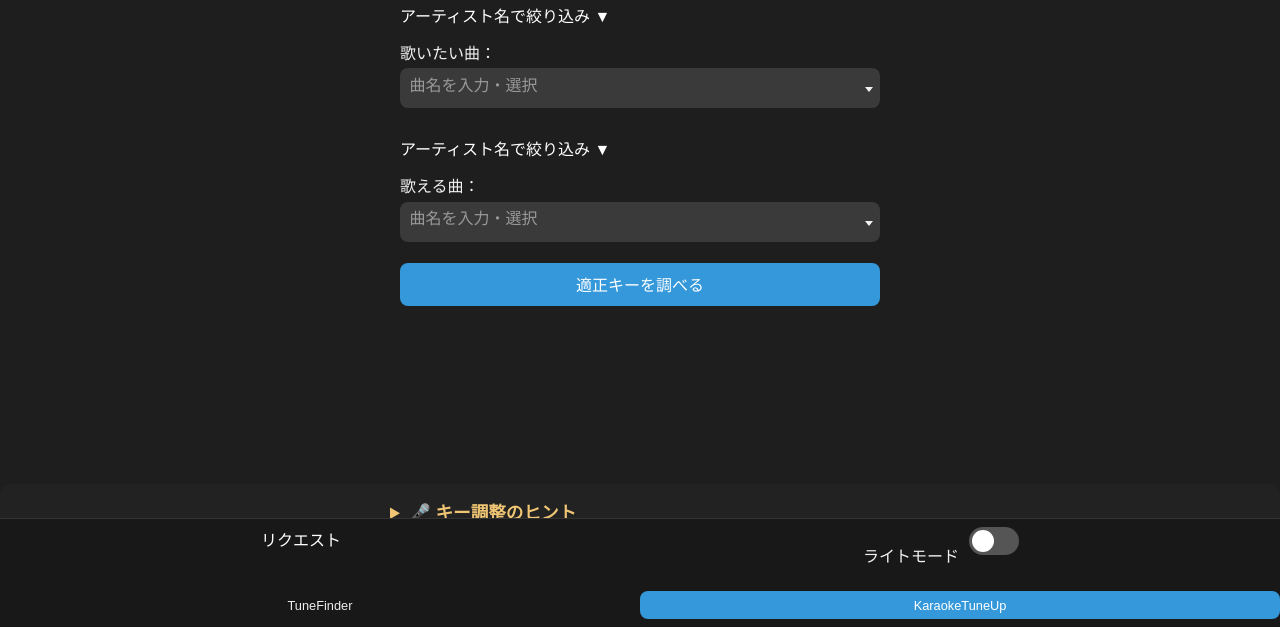
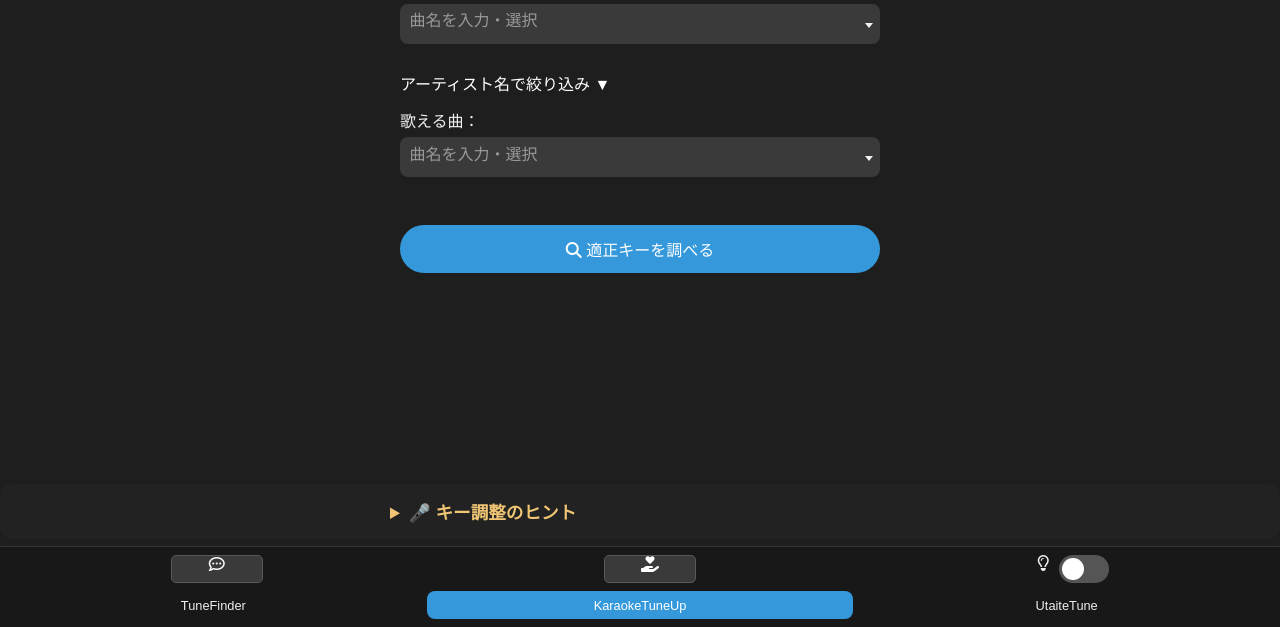
Before and after one commit to zerofeido/karaoke, a website with bundled scripts: page key-adjust.html in a window 1280 px wide. Shown: the part 173-800 px from the top of the page. Built offline with nearby package versions, Linux system fonts and the light colour scheme.

Commit message:
Update key-adjust.html

```diff
--- a/key-adjust.html
+++ b/key-adjust.html
@@ -5,6 +5,11 @@
     <meta name="viewport" content="width=device-width, initial-scale=1.0" />
     <title>音域調整シミュレーション</title>
     <link rel="stylesheet" href="css/style.css" />
+    <!-- Font Awesome -->
+    <link
+      rel="stylesheet"
+      href="https://cdnjs.cloudflare.com/ajax/libs/font-awesome/6.5.1/css/all.min.css"
+    />
     <!-- jQuery CDN -->
     <script src="https://code.jquery.com/jquery-3.7.1.min.js"></script>
     <!-- jQuery UI（CSS + JS）-->
@@ -22,9 +27,11 @@
     <script src="https://cdn.jsdelivr.net/npm/select2@4.1.0-rc.0/dist/js/select2.min.js"></script>
   </head>
   <body>
+    <div class="pageTitleContainer">
+      <h1 class="pageTitle">KaraokeTuneUp</h1>
+    </div>
+
     <div class="keyAdjustContainer container">
-      <h1>KaraokeTuneUp</h1>
-
       <section>
         <!-- 歌いたい曲 -->
         <section id="targetSection">
@@ -39,12 +46,7 @@
 
           <div class="form-group">
             <label for="targetSong">歌いたい曲：</label>
-            <select
-              type="text"
-              id="targetSong"
-              name="targetSong"
-              placeholder="曲名を入力してください"
-            ></select>
+            <select type="text" id="targetSong" name="targetSong"></select>
           </div>
         </section>
 
@@ -65,16 +67,19 @@
               type="text"
               id="referenceSong"
               name="referenceSong"
-              placeholder="曲名を入力してください"
             ></select>
           </div>
         </section>
 
-        <button id="checkButton" type="button">適正キーを調べる</button>
+        <button class="searchButton" type="button">
+          <i class="fa-solid fa-magnifying-glass"></i> 適正キーを調べる
+        </button>
       </section>
 
       <section id="resultSection" style="display: none">
-        <h2>推奨キー変更幅</h2>
+        <div id="resultHeader">
+          <h2>推奨キー変更幅</h2>
+        </div>
         <p id="recommendationText"></p>
       </section>
     </div>
@@ -96,13 +101,29 @@
     <div class="bottomNavContainer">
       <!-- アンケートリンク + モード切替スイッチ -->
       <div class="bottomNav bottomNavTop">
-        <div class="survey">
-          <a href="https://forms.gle/zAiUvrQYJP4nxj4BA" target="_blank"
-            >リクエスト</a
-          >
+        <div class="survey bottomNavLinkWraper">
+          <a
+            class="bottomNavIcon"
+            href="https://forms.gle/zAiUvrQYJP4nxj4BA"
+            target="_blank"
+            ><i class="fa-regular fa-comment-dots"></i>
+            <!-- リクエスト -->
+          </a>
+        </div>
+        <div class="ofuse bottomNavLinkWraper">
+          <a
+            class="bottomNavIcon"
+            href="https://ofuse.me/zerofeido"
+            target="_blank"
+            ><i class="fa-solid fa-hand-holding-heart"></i>
+            <!-- お布施 -->
+          </a>
         </div>
         <div class="toggleSwitchContainer">
-          <p class="child-text">ライトモード</p>
+          <p class="bottomNavIcon">
+            <i class="fa-regular fa-lightbulb"></i>
+            <!-- モード切替 -->
+          </p>
           <label class="switch">
             <input type="checkbox" id="modeSwitch" />
             <span class="slider"></span>
@@ -118,6 +139,9 @@
         <button class="nav-item" data-href="key-adjust.html">
           KaraokeTuneUp
         </button>
+        <button class="nav-item" data-href="utaite-tune.html">
+          UtaiteTune
+        </button>
       </div>
     </div>
 
```
